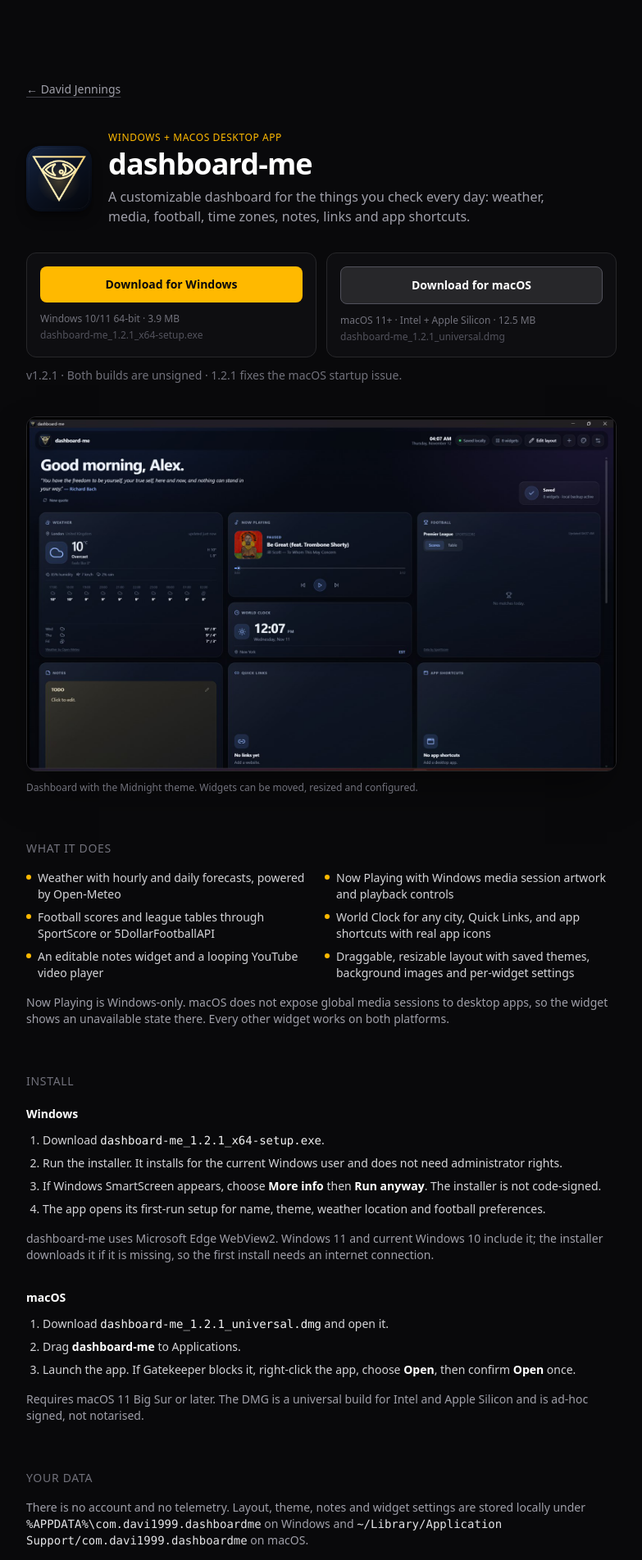
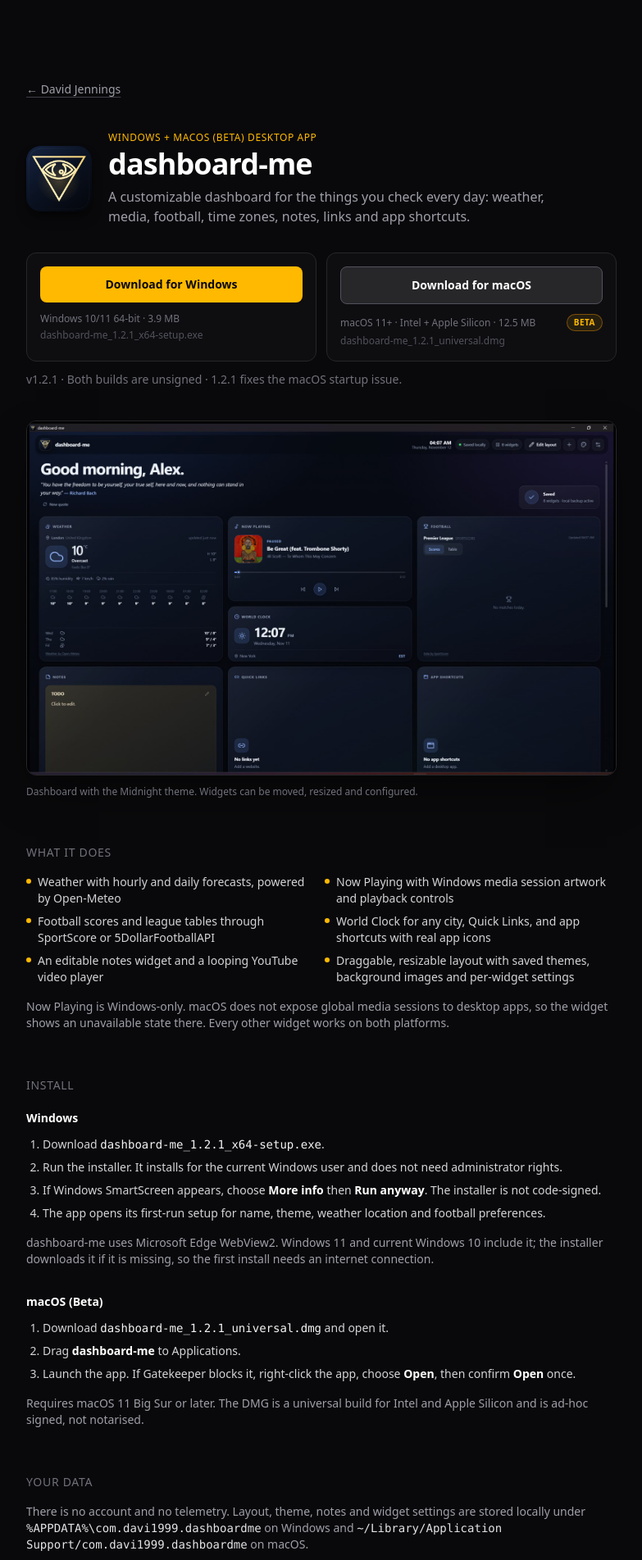
Before and after one commit to Davi1999/davi1999.github.io, a SvelteKit app: page /projects/dashboard-me in a window 1280 px wide. Shown: the top 1903 px of the page at 82% size, without its empty margins (248-1031 px from the left). Built offline with nearby package versions, Linux system fonts and the light colour scheme.

Commit message:
Label the macOS build as beta

```diff
--- a/src/routes/+page.svelte
+++ b/src/routes/+page.svelte
@@ -11,7 +11,7 @@
 			name: 'dashboard-me',
 			href: '/projects/dashboard-me',
 			description:
-				'A customizable Windows and macOS dashboard for weather, media, football, notes, links and app shortcuts.',
+				'A customizable Windows dashboard with a beta macOS build for weather, media, football, notes, links and app shortcuts.',
 			external: false
 		},
 		{
--- a/src/routes/projects/dashboard-me/+page.svelte
+++ b/src/routes/projects/dashboard-me/+page.svelte
@@ -24,7 +24,8 @@
 			url: `${releaseBase}/${macInstaller}`,
 			meta: 'macOS 11+ · Intel + Apple Silicon · 12.5 MB',
 			hash: '4156ec0a307ccae9738619385a09bc37102361191d6e20d87d45c2ec1c4ec269',
-			primary: false
+			primary: false,
+			beta: true
 		}
 	];
 
@@ -44,7 +45,7 @@
 	<title>dashboard-me | David Jennings</title>
 	<meta
 		name="description"
-		content="dashboard-me is a customizable Windows and macOS dashboard for weather, media, football, notes, links and app shortcuts."
+		content="dashboard-me is a customizable Windows dashboard with a beta macOS build for weather, media, football, notes, links and app shortcuts."
 	/>
 </svelte:head>
 
@@ -67,7 +68,7 @@
 			/>
 			<div>
 				<p class="text-xs font-medium tracking-wider text-amber-400 uppercase">
-					Windows + macOS desktop app
+					Windows + macOS (Beta) desktop app
 				</p>
 				<h1 class="mt-1 text-3xl font-semibold tracking-tight text-white sm:text-4xl">
 					dashboard-me
@@ -90,7 +91,16 @@
 					>
 						{download.label}
 					</a>
-					<p class="mt-3 text-xs text-zinc-500">{download.meta}</p>
+					<div class="mt-3 flex items-center justify-between gap-2">
+						<p class="text-xs text-zinc-500">{download.meta}</p>
+						{#if download.beta}
+							<span
+								class="shrink-0 rounded-full border border-amber-500/40 bg-amber-400/10 px-2 py-0.5 text-[10px] font-semibold tracking-wider text-amber-400 uppercase"
+							>
+								Beta
+							</span>
+						{/if}
+					</div>
 					<p class="mt-1 text-xs break-all text-zinc-600">{download.file}</p>
 				</div>
 			{/each}
@@ -157,7 +167,7 @@
 				installer downloads it if it is missing, so the first install needs an internet connection.
 			</p>
 
-			<h3 class="mt-8 text-sm font-semibold text-white">macOS</h3>
+			<h3 class="mt-8 text-sm font-semibold text-white">macOS (Beta)</h3>
 			<ol class="mt-3 list-decimal space-y-2 pl-5 text-sm text-zinc-300">
 				<li>Download <code class="text-zinc-100">{macInstaller}</code> and open it.</li>
 				<li>Drag <strong class="text-white">dashboard-me</strong> to Applications.</li>
```
